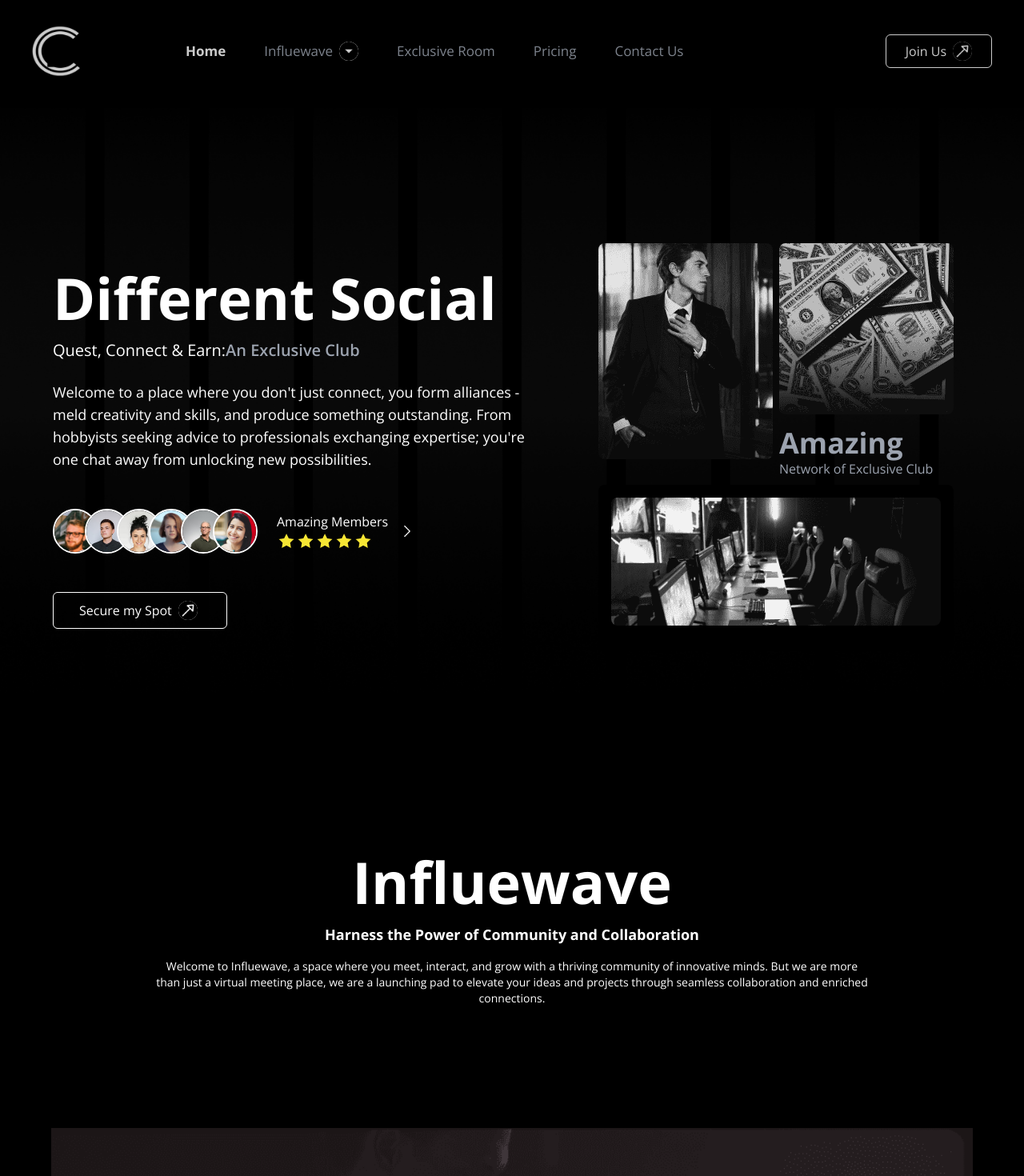
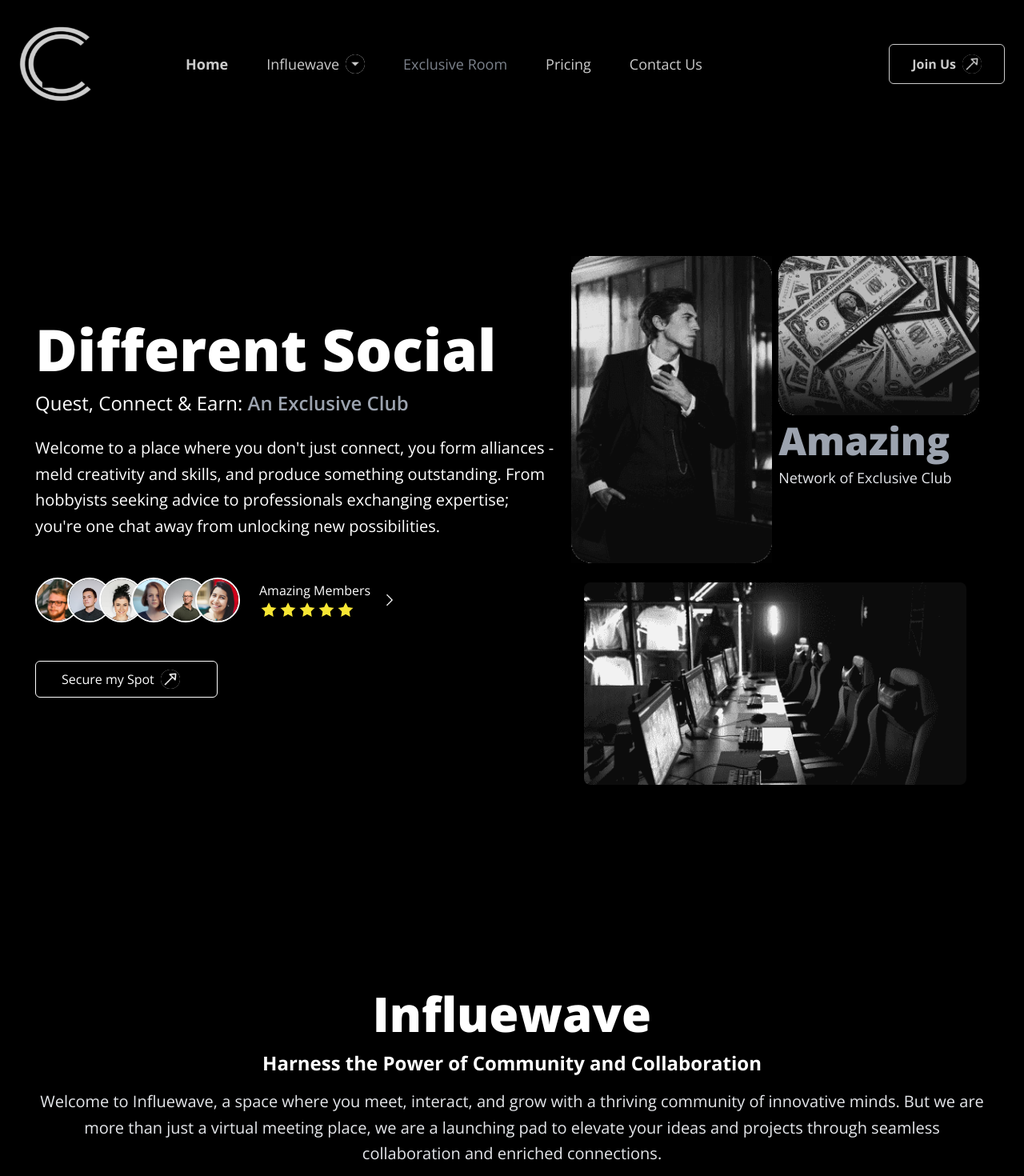
Before and after one commit to Alihissam/cnkavreactapp, a React (Vite) app in the folder react-webapp/: page / in a window 1280 px wide. Shown: the top 1470 px of the page at 80% size. Built offline with nearby package versions, Linux system fonts and the light colour scheme.

Commit message:
home page changes

```diff
--- a/react-webapp/src/components/visitorComponents/ExclusiveRoomSection.jsx
+++ b/react-webapp/src/components/visitorComponents/ExclusiveRoomSection.jsx
@@ -4,17 +4,18 @@ import { Link } from "react-router-dom";
 
 export default function ExclusiveRoomSection() {
   return (
-    <section className="container" id="exclusive-room">
-      <div className="md:py-30 py-40 w-[80%] p-5 mx-auto text-center space-y-4">
+    <section className="p-[1.5rem]" id="exclusive-room">
+      <div className="md:py-30 py-40  p-5 mx-auto text-center space-y-4">
         <h1 className="text-3xl md:text-6xl font-black">Exclusive Rooms</h1>
         <h2 className="text-2xl font-bold">
           Experience Superior Communication
         </h2>
-        <p className="text-sm">
+        <p className="text-xl leading-relaxed text-gray-200">
+
           Welcome to Exclusive Room - your gateway to an elite virtual
-          experience. We have curated a perfect environment for intellectual
+          experience. We have curated a perfect environment for<br/> intellectual
           exchanges in our exceptional chat rooms, guaranteeing tasteful
-          discussions among a community of distinguished members.
+          discussions among a community of <br/>distinguished members.
         </p>
 
         <div className="mt-3 flex justify-center">
--- a/react-webapp/src/components/visitorComponents/FlexibleSection.jsx
+++ b/react-webapp/src/components/visitorComponents/FlexibleSection.jsx
@@ -2,17 +2,17 @@ import React from 'react';
 
 export default function FlexibleSection() {
   return (
-    <div className="conatiner">
-      <div className="md:p-12 px-6 mx-auto text-center py-20">
-        <div className="md:w-4/5 mx-auto  space-y-3">
-          <h1 className="text-3xl md:text-5xl font-black">
+    <div className="p-[1.5rem]">
+      <div className="md:p-12 mx-auto text-center py-20">
+        <div className="mx-auto  space-y-5">
+          <h1 className="text-3xl font-extrabold md:text-6xl">
             Flexible Subscription Models
           </h1>
-          <p className="leading-loose text-[14px] ">
+          <p className="text-xl leading-relaxed text-gray-200">
             Whether you’re a task doer or a community enthusiast, our
-            diversified subscription models cater to your unique needs. As a
+            diversified subscription models cater to your unique needs. As <br />a
             task doer, take advantage of our platform that connects you with
-            individuals in need of your specialty, opening a window for a
+            individuals in need of your specialty, opening a window <br />for a
             profitable endeavor. As a community lover, access engaging specialty
             groups, affiliate marketing opportunities, and <br />
             exclusive events.
--- a/react-webapp/src/components/visitorComponents/HeroSection.jsx
+++ b/react-webapp/src/components/visitorComponents/HeroSection.jsx
@@ -59,11 +59,11 @@ const people = [
 export default function HeroSection() {
   return (
     <section
-    className=" md:pt-64 pt-36 flex flex-col-reverse md:flex-row px-2 relative">
-      <div
-    style={{ backgroundImage: `url(${herobg})`, backgroundSize: 'cover', backgroundPosition: 'center' }}
-      className="absolute inset-0 grid grid-cols-10 gap-6 mt-32 z-0">
-        {/* <div className="bg-gray-800 opacity-40"></div>
+    // style={{ backgroundImage: `url(${herobg})`, backgroundSize: 'cover', backgroundPosition: 'center' }}
+
+    className="px-[1.5rem] md:pt-[20rem] pt-36  flex flex-col-reverse md:flex-row  relative">
+     {/*  <div
+      className="  inset-0 grid grid-cols-10 mt-32 z-0">
         <div className="bg-gray-800 opacity-40"></div>
         <div className="bg-gray-800 opacity-40"></div>
         <div className="bg-gray-800 opacity-40"></div>
@@ -72,17 +72,18 @@ export default function HeroSection() {
         <div className="bg-gray-800 opacity-40"></div>
         <div className="bg-gray-800 opacity-40"></div>
         <div className="bg-gray-800 opacity-40"></div>
-        <div className="bg-gray-800 opacity-40"></div> */}
-      </div>
-      <div className="container mx-auto px-1 py-20 md:w-1/2 z-20">
-        <h1 className="text-white text-5xl md:text-7xl font-bold mb-4">
+        <div className="bg-gray-800 opacity-40"></div>
+        <div className="bg-gray-800 opacity-40"></div>
+      </div> */}
+      <div className="py-20 px-5 md:w-[60%] z-20 ">
+        <h1 className="text-white text-6xl md:text-7xl font-extrabold mb-4">
           Different Social
         </h1>
-        <h2 className="text-xl mb-6">
+        <h2 className="text-2xl mb-6">
           Quest, Connect & Earn:
-          <span className="font-semibold text-gray-400">An Exclusive Club</span>
+          <span className="font-semibold text-gray-400"> An Exclusive Club</span>
         </h2>
-        <p className="text-lg mb-6">
+        <p className="text-xl mb-6 leading-relaxed">
           Welcome to a place where you don't just connect, you form alliances -
           meld creativity and skills, and produce something outstanding. From
           hobbyists seeking advice to professionals exchanging expertise; you're
@@ -125,31 +126,30 @@ export default function HeroSection() {
           </Link>
         </div>
       </div>
-      <div className="z-20 pr-20">
-        <div className="mt-12 grid grid-cols-2 md:grid-cols-2 lg:grid-cols-2 gap-2">
+      <div className="z-20  mr-8">
+        <div className="grid gap-2  grid-cols-2 md:grid-cols-2 lg:grid-cols-2">
           <img
             src={modalMan}
             alt="Image 1"
-            className="w-[218px] h-[270px] object-cover rounded-lg mb-4"
+            className="w-full h-96"
           />
-
-          <div className="z-10">
+          <div className="z-10 space-y-2">
             <img
               src={monyImage}
               alt="Image 2"
-              className="w-[218px] h-[214px] object-cover rounded-lg mb-4"
+              className="w-full  rounded-lg"
             />
-            <h3 className="md:text-4xl text-2xl font-bold text-gray-400">
+            <h3 className="md:text-5xl text-2xl font-extrabold text-gray-400">
               Amazing
             </h3>
-            <p className="  text-gray-400">Network of Exclusive Club</p>
+            <p className="text-gray-200 text-lg">Network of Exclusive Club</p>
           </div>
         </div>
         <div className="bg-black p-4 rounded-lg mt-2">
           <img
             src={labImage}
             alt="Image 3"
-            className="w-full h-40 object-cover rounded-lg mb-4"
+            className="w-full object-cover rounded-lg mb-4"
           />
         </div>
       </div>
--- a/react-webapp/src/components/visitorComponents/InfluewaveSection.jsx
+++ b/react-webapp/src/components/visitorComponents/InfluewaveSection.jsx
@@ -4,29 +4,28 @@ import {videoImage } from '../../images';
 
 export default function InfluewaveSection() {
   return (
-    <section className="container   py-4">
-      <div className="h-[80vh] sm:h-[60vh] mb-12 md:mb-0 md:px-10 flex items-center justify-center flex-col  text-center">
-        <div className='md:w-4/5  md:p-5  space-y-4'>
+    <section className=" px-[1.5rem]  py-4 ">
+      <div className="  py-7 pt-[13rem] md:mb-0 flex items-center justify-center flex-col  text-center">
+        <div className='  space-y-4'>
         <h1
-          className="text-4xl md:text-7xl  font-bold opacity-0 transform translate-y-10 transition-opacity duration-1000 ease-out"
+          className="text-4xl md:text-6xl  font-extrabold "
           data-scroll
         >
           Influewave
         </h1>
         <h2
-          className="text-md md:text-lg font-bold opacity-0 transform translate-y-10 transition-opacity duration-1000 ease-out delay-200"
+          className="text-md md:text-2xl font-bold"
           data-scroll
         >
           Harness the Power of Community and Collaboration
         </h2>
         <p
-          className="text-sm  opacity-0 transform translate-y-10 transition-opacity duration-1000 ease-out delay-400"
-          data-scroll
+          className="text-xl leading-relaxed text-gray-200"
         >
           Welcome to Influewave, a space where you meet, interact, and grow with
-          a thriving community of innovative minds. But we are more than just a
+          a thriving community of innovative minds. But we are <br/>more than just a
           virtual meeting place, we are a launching pad to elevate your ideas
-          and projects through seamless collaboration and enriched connections.
+          and projects through seamless<br/> collaboration and enriched connections.
         </p>
         </div>
       </div>
--- a/react-webapp/src/components/visitorComponents/NavBar.jsx
+++ b/react-webapp/src/components/visitorComponents/NavBar.jsx
@@ -10,17 +10,17 @@ export default function NavBar() {
 
   return (
     <>
-      <div className="fixed w-full  shadow-md px-10 py-8 navbar">
+      <div className="fixed w-full px-[1.5rem]  shadow-md py-8 navbar">
         <div className="flex items-center justify-between">
           <div className="flex gap-12 items-center">
-            <img src={cnkavLogo} alt="Logo" className="h-16 w-16" />
-            <nav className="hidden md:flex space-x-12 text-[17px] ml-20 items-baseline">
+            <img src={cnkavLogo} alt="Logo" className="h-24 w-24" />
+            <nav className="hidden text-lg  md:flex space-x-12 text-[17px] ml-16 items-baseline">
               <Link className="text-white font-bold" to="/">
                 Home
               </Link>
               <div className="relative group flex items-center dropdown">
                 <Link
-                  className="hover:text-white text-gray-400 cursor-pointer"
+                  className="hover:text-white text-[##7A7A7A] cursor-pointer"
                   to="/"
                   onClick={(e) => {
                     if (window.location.pathname !== "/") {
@@ -54,14 +54,14 @@ export default function NavBar() {
               </Link>
 
               <Link
-                className="hover:text-white text-gray-400"
+                className="hover:text-white text-[##7A7A7A]"
                 to="#"
                 onClick={() => setCardVisible(true)}
               >
                 Pricing
               </Link>
               <Link
-                className="hover:text-white text-gray-400"
+                className="hover:text-white text-[##7A7A7A]"
                 to="contact-step1"
               >
                 Contact Us
@@ -70,9 +70,9 @@ export default function NavBar() {
           </div>
           <button
             onClick={() => setModal(!isModal)}
-            className="hidden cursor-pointer md:flex items-center border border-white px-6 py-2 rounded-md text-white transition-transform duration-300 ease-in-out transform hover:scale-105"
+            className="hidden font-bold cursor-pointer md:flex items-center border border-white px-7 py-3 rounded-md text-white transition-transform duration-300 ease-in-out transform hover:scale-105"
           >
-            <span>Join Us</span>
+            <span className="text-white ">Join Us</span>
             <img
               src={arrowIcon}
               className="bg-white rounded-full h-6 ml-2 transition-transform duration-300 ease-in-out transform hover:translate-x-1   hover:scale-110 hover:rotate-45"
```
Also changed, not shown: react-webapp/src/components/visitorComponents/EngagnmentSection.jsx (+22 -22 lines).
